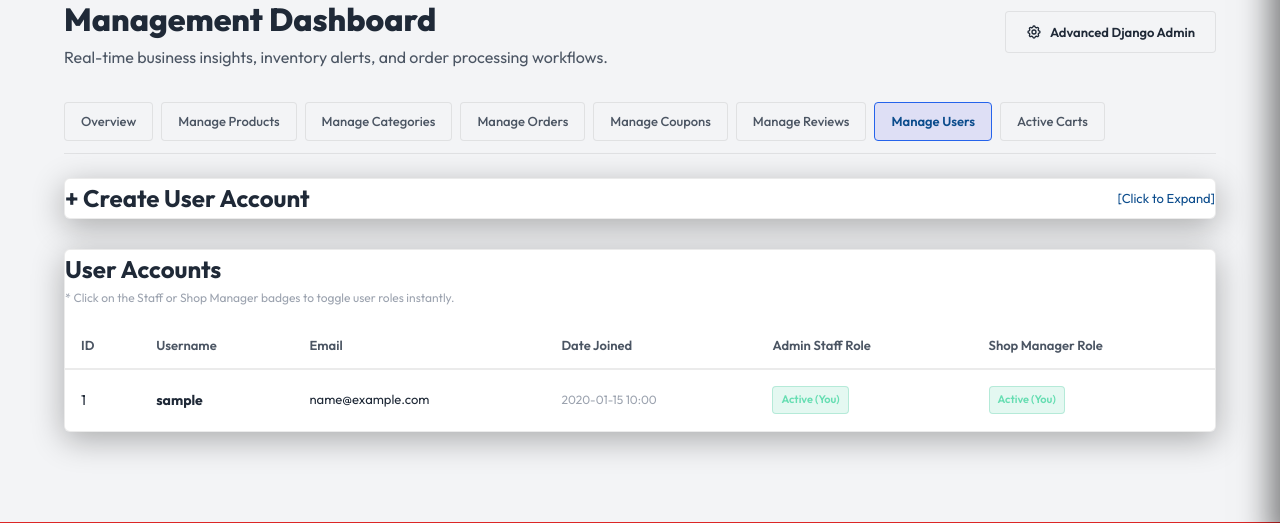
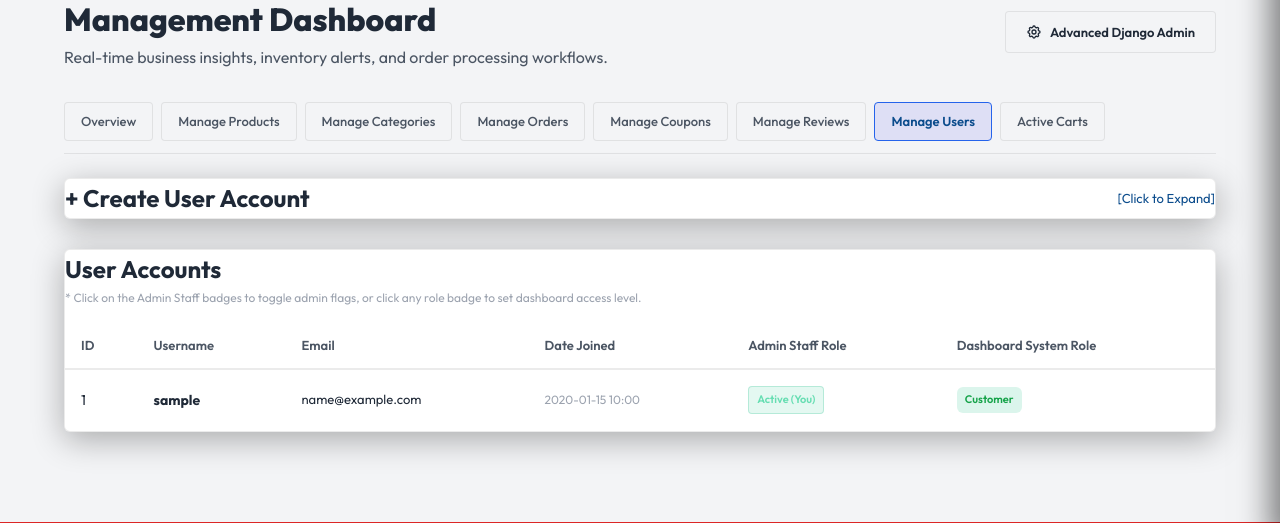
Before and after one commit to pov-pisal/cyberstore-computer-shop, a Django app: page /dashboard/?tab=users in a window 1280 px wide. Shown: the part 257-780 px from the top of the page. Run offline with Django 4.2, Linux system fonts and the light colour scheme; a user stored in the database is signed in; tables that the repository leaves empty hold one stand-in row (values such as "Sample post"); data that the repository does not hold is empty.

Commit message:
feat: Implement multi-role RBAC access scopes (Admin, Sale, IT) inside the Manager Dashboard

```diff
--- a/core/views.py
+++ b/core/views.py
@@ -680,13 +680,14 @@ def toggle_user_role(request, user_id):
         messages.error(request, "You cannot modify your own roles.")
         return redirect('/dashboard/?tab=users')
 
-    role_type = request.GET.get('type')
-    if role_type == 'manager':
+    new_role = request.GET.get('role')
+    if new_role in ['customer', 'admin', 'sale', 'it']:
         profile = target_user.profile
-        profile.is_manager = not profile.is_manager
+        profile.role = new_role
+        profile.is_manager = (new_role in ['admin', 'sale', 'it'])
         profile.save()
-        messages.success(request, f"User '{target_user.username}' manager status updated.")
-    elif role_type == 'staff':
+        messages.success(request, f"User '{target_user.username}' role updated to '{profile.get_role_display()}'.")
+    elif request.GET.get('type') == 'staff':
         target_user.is_staff = not target_user.is_staff
         target_user.save()
         messages.success(request, f"User '{target_user.username}' staff status updated.")
@@ -715,7 +716,7 @@ def add_user(request):
         email = request.POST.get('email')
         password = request.POST.get('password')
         is_staff = request.POST.get('is_staff') == 'on'
-        is_manager_role = request.POST.get('is_manager') == 'on'
+        role = request.POST.get('role', 'customer')
 
         if User.objects.filter(username=username).exists():
             messages.error(request, f"Username '{username}' already exists.")
@@ -727,10 +728,11 @@ def add_user(request):
             new_user.save()
 
             profile = new_user.profile
-            profile.is_manager = is_manager_role
+            profile.role = role
+            profile.is_manager = (role in ['admin', 'sale', 'it'])
             profile.save()
 
-            messages.success(request, f"User account '{username}' created successfully.")
+            messages.success(request, f"User account '{username}' created successfully with role '{profile.get_role_display()}'.")
         except Exception as e:
             messages.error(request, f"Error creating user: {str(e)}")
 
--- a/templates/core/dashboard.html
+++ b/templates/core/dashboard.html
@@ -23,19 +23,32 @@
     <!-- Tabbed Navigation -->
     <div class="dashboard-tabs">
         <a href="?tab=overview" class="tab-btn {% if active_tab == 'overview' %}active{% endif %}">Overview</a>
+
+        {% if request.user.is_superuser or request.user.profile.role == 'admin' or request.user.profile.role == 'it' %}
             <a href="?tab=products" class="tab-btn {% if active_tab == 'products' %}active{% endif %}">Manage Products</a>
             <a href="?tab=categories" class="tab-btn {% if active_tab == 'categories' %}active{% endif %}">Manage Categories</a>
+        {% endif %}
+
+        {% if request.user.is_superuser or request.user.profile.role == 'admin' or request.user.profile.role == 'sale' %}
             <a href="?tab=orders" class="tab-btn {% if active_tab == 'orders' %}active{% endif %}">Manage Orders</a>
             <a href="?tab=coupons" class="tab-btn {% if active_tab == 'coupons' %}active{% endif %}">Manage Coupons</a>
             <a href="?tab=reviews" class="tab-btn {% if active_tab == 'reviews' %}active{% endif %}">Manage Reviews</a>
+        {% endif %}
+
+        {% if request.user.is_superuser or request.user.profile.role == 'admin' %}
             <a href="?tab=users" class="tab-btn {% if active_tab == 'users' %}active{% endif %}">Manage Users</a>
+        {% endif %}
+
+        {% if request.user.is_superuser or request.user.profile.role == 'admin' or request.user.profile.role == 'it' %}
             <a href="?tab=carts" class="tab-btn {% if active_tab == 'carts' %}active{% endif %}">Active Carts</a>
+        {% endif %}
     </div>
 
     <!-- TAB PANEL: OVERVIEW -->
     {% if active_tab == 'overview' %}
     <!-- Metrics Grid -->
     <div class="dashboard-metrics" style="display: grid; grid-template-columns: repeat(auto-fit, minmax(220px, 1fr)); gap: 16px; margin-bottom: 30px;">
+        {% if request.user.is_superuser or request.user.profile.role == 'admin' or request.user.profile.role == 'sale' %}
             <div class="glass-card metric-card" style="margin: 0; padding: 20px;">
                 <div class="metric-label" style="font-size: 12px; color: var(--text-secondary); font-weight: 700; text-transform: uppercase;">Total Completed Sales</div>
                 <div class="metric-value" style="font-size: 24px; font-weight: 800; color: #0d2137; margin-top: 8px;">${{ total_revenue }}</div>
@@ -51,21 +64,33 @@
                 <div class="metric-value" style="font-size: 24px; font-weight: 800; color: #0d2137; margin-top: 8px;">{{ pending_orders_count }}</div>
                 <div class="metric-accent" style="height: 4px; background: var(--accent-amber); margin-top: 12px; border-radius: 2px;"></div>
             </div>
+        {% endif %}
+
+        {% if request.user.is_superuser or request.user.profile.role == 'admin' or request.user.profile.role == 'it' %}
             <div class="glass-card metric-card" style="margin: 0; padding: 20px;">
                 <div class="metric-label" style="font-size: 12px; color: var(--text-secondary); font-weight: 700; text-transform: uppercase;">Low Stock Warning</div>
                 <div class="metric-value" style="font-size: 24px; font-weight: 800; color: {% if low_stock_count > 0 %}var(--accent-rose){% else %}#0d2137{% endif %}; margin-top: 8px;">{{ low_stock_count }}</div>
                 <div class="metric-accent" style="height: 4px; background: var(--accent-rose); margin-top: 12px; border-radius: 2px;"></div>
             </div>
+        {% endif %}
+
+        {% if request.user.is_superuser or request.user.profile.role == 'admin' or request.user.profile.role == 'sale' %}
             <div class="glass-card metric-card" style="margin: 0; padding: 20px;">
                 <div class="metric-label" style="font-size: 12px; color: var(--text-secondary); font-weight: 700; text-transform: uppercase;">Average Order Value (AOV)</div>
                 <div class="metric-value" style="font-size: 24px; font-weight: 800; color: #16a34a; margin-top: 8px;">${{ average_order_value|floatformat:2 }}</div>
                 <div class="metric-accent" style="height: 4px; background: #a2d600; margin-top: 12px; border-radius: 2px;"></div>
             </div>
+        {% endif %}
+
+        {% if request.user.is_superuser or request.user.profile.role == 'admin' %}
             <div class="glass-card metric-card" style="margin: 0; padding: 20px;">
                 <div class="metric-label" style="font-size: 12px; color: var(--text-secondary); font-weight: 700; text-transform: uppercase;">Registered Customers</div>
                 <div class="metric-value" style="font-size: 24px; font-weight: 800; color: #0b4c8c; margin-top: 8px;">{{ total_customers_count }}</div>
                 <div class="metric-accent" style="height: 4px; background: #0b4c8c; margin-top: 12px; border-radius: 2px;"></div>
             </div>
+        {% endif %}
+
+        {% if request.user.is_superuser or request.user.profile.role == 'admin' or request.user.profile.role == 'sale' %}
             <div class="glass-card metric-card" style="margin: 0; padding: 20px;">
                 <div class="metric-label" style="font-size: 12px; color: var(--text-secondary); font-weight: 700; text-transform: uppercase;">Total Coupon Discounts</div>
                 <div class="metric-value" style="font-size: 24px; font-weight: 800; color: #dc2626; margin-top: 8px;">-${{ total_discounts_applied|floatformat:2 }}</div>
@@ -76,9 +101,11 @@
                 <div class="metric-value" style="font-size: 12.5px; font-weight: 800; color: #0d2137; margin-top: 8px; line-height: 1.3;">{{ best_selling_product }}</div>
                 <div class="metric-accent" style="height: 4px; background: #fbbf24; margin-top: 12px; border-radius: 2px;"></div>
             </div>
+        {% endif %}
     </div>
 
     <div class="dashboard-sections">
+        {% if request.user.is_superuser or request.user.profile.role == 'admin' or request.user.profile.role == 'sale' %}
             <!-- Recent Orders -->
             <div class="glass-card dashboard-card">
                 <h2>Recent Orders</h2>
@@ -116,7 +143,9 @@
                     </table>
                 </div>
             </div>
+        {% endif %}
 
+        {% if request.user.is_superuser or request.user.profile.role == 'admin' or request.user.profile.role == 'it' %}
             <!-- Stock Warnings -->
             <div class="glass-card dashboard-card">
                 <h2>Inventory Stock Warnings</h2>
@@ -161,8 +190,10 @@
                     </table>
                 </div>
             </div>
+        {% endif %}
     </div>
 
+    {% if request.user.is_superuser or request.user.profile.role == 'admin' or request.user.profile.role == 'sale' %}
         <!-- Category Sales Performance -->
         <div class="glass-card" style="margin-top: 30px; margin-bottom: 30px; padding: 24px;">
             <h2 style="margin-top: 0; margin-bottom: 20px; font-size: 18px; font-weight: 800; color: #0d2137; font-family: 'Outfit', sans-serif;">Category Sales Performance</h2>
@@ -187,6 +218,7 @@
                 {% endfor %}
             </div>
         </div>
+    {% endif %}
 
     <!-- TAB PANEL: PRODUCTS -->
     {% elif active_tab == 'products' %}
@@ -661,13 +693,19 @@
                     <input type="password" name="password" class="form-input" required placeholder="••••••••">
                 </div>
             </div>
-            <div style="display: flex; gap: 24px; align-items: center; margin-bottom: 20px;">
+            <div style="display: flex; gap: 24px; align-items: center; margin-bottom: 20px; flex-wrap: wrap;">
                 <label style="display: flex; align-items: center; gap: 8px; cursor: pointer; color: var(--text-primary);">
                     <input type="checkbox" name="is_staff"> Is Django Admin Staff
                 </label>
-                <label style="display: flex; align-items: center; gap: 8px; cursor: pointer; color: var(--text-primary);">
-                    <input type="checkbox" name="is_manager"> Is Cyberstore Shop Manager
-                </label>
+                <div style="display: flex; align-items: center; gap: 8px;">
+                    <label class="form-label" style="margin: 0; font-size: 13px;">Assign Dashboard Role:</label>
+                    <select name="role" class="form-input" style="padding: 4px 8px; border-radius: 4px; font-weight: bold; background: white; cursor: pointer; max-width: 220px; color: black;">
+                        <option value="customer">Customer (No Dashboard)</option>
+                        <option value="admin">System Admin (Full Access)</option>
+                        <option value="sale">Sale Staff (Orders & Discounts)</option>
+                        <option value="it">IT Support (Catalog & Carts)</option>
+                    </select>
+                </div>
             </div>
             <div style="text-align: right;">
                 <button type="submit" class="btn btn-primary">Create User Account</button>
@@ -678,7 +716,7 @@
     <!-- Users List -->
     <div class="glass-card">
         <h2>User Accounts</h2>
-        <p style="font-size: 12px; color: var(--text-muted); margin-bottom: 16px;">* Click on the Staff or Shop Manager badges to toggle user roles instantly.</p>
+        <p style="font-size: 12px; color: var(--text-muted); margin-bottom: 16px;">* Click on the Admin Staff badges to toggle admin flags, or click any role badge to set dashboard access level.</p>
         <div style="overflow-x: auto;">
             <table class="data-table">
                 <thead>
@@ -688,7 +726,7 @@
                         <th>Email</th>
                         <th>Date Joined</th>
                         <th>Admin Staff Role</th>
-                        <th>Shop Manager Role</th>
+                        <th>Dashboard System Role</th>
                     </tr>
                 </thead>
                 <tbody>
@@ -709,11 +747,14 @@
                             </td>
                             <td>
                                 {% if u == request.user %}
-                                    <span class="badge badge-toggle-btn active" style="cursor: not-allowed; opacity: 0.75;">Active (You)</span>
+                                    <span class="badge badge-completed" style="font-size: 11px; padding: 4px 8px;">{{ u.profile.get_role_display }}</span>
                                 {% else %}
-                                    <a href="{% url 'toggle_user_role' u.id %}?type=manager" class="badge-toggle-btn {% if u.profile.is_manager %}active{% else %}inactive{% endif %}">
-                                        {% if u.profile.is_manager %}Manager Active{% else %}Manager Inactive{% endif %}
-                                    </a>
+                                    <div style="display: flex; gap: 4px; flex-wrap: wrap;">
+                                        <a href="{% url 'toggle_user_role' u.id %}?role=admin" class="badge-toggle-btn {% if u.profile.role == 'admin' %}active{% else %}inactive{% endif %}" style="font-size: 10px; padding: 2px 6px;">Admin</a>
+                                        <a href="{% url 'toggle_user_role' u.id %}?role=sale" class="badge-toggle-btn {% if u.profile.role == 'sale' %}active{% else %}inactive{% endif %}" style="font-size: 10px; padding: 2px 6px;">Sale</a>
+                                        <a href="{% url 'toggle_user_role' u.id %}?role=it" class="badge-toggle-btn {% if u.profile.role == 'it' %}active{% else %}inactive{% endif %}" style="font-size: 10px; padding: 2px 6px;">IT</a>
+                                        <a href="{% url 'toggle_user_role' u.id %}?role=customer" class="badge-toggle-btn {% if u.profile.role == 'customer' %}active{% else %}inactive{% endif %}" style="font-size: 10px; padding: 2px 6px;">Customer</a>
+                                    </div>
                                 {% endif %}
                             </td>
                         </tr>
```
Also changed, not shown: core/models.py (+8 -1 lines), core/tests.py (+29 -0 lines), core/migrations/0004_userprofile_role.py (added). Lines whose indentation alone changed are shown as unchanged.
